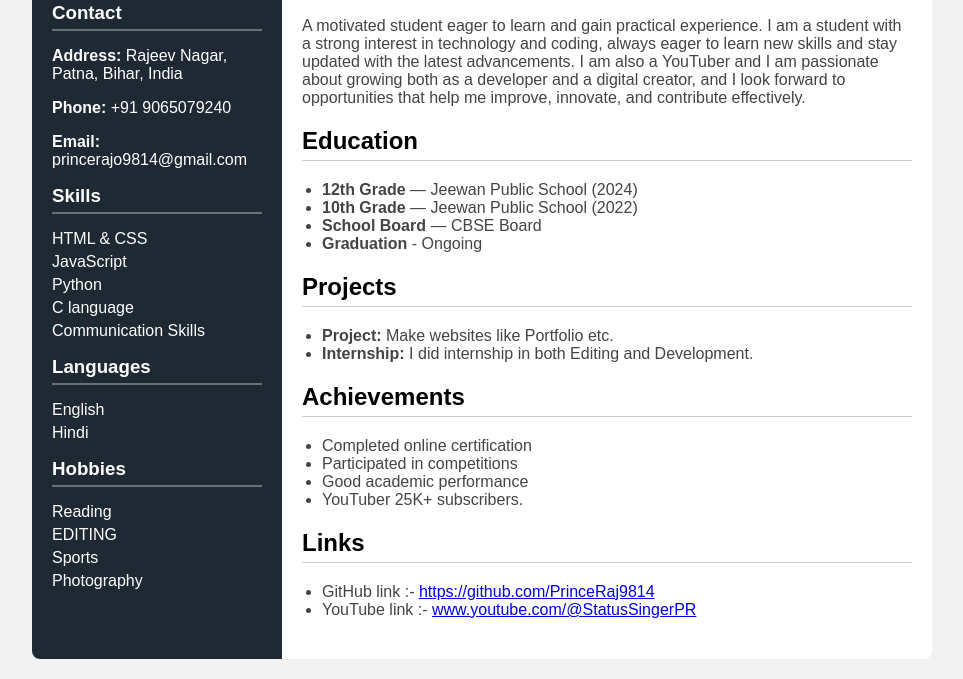
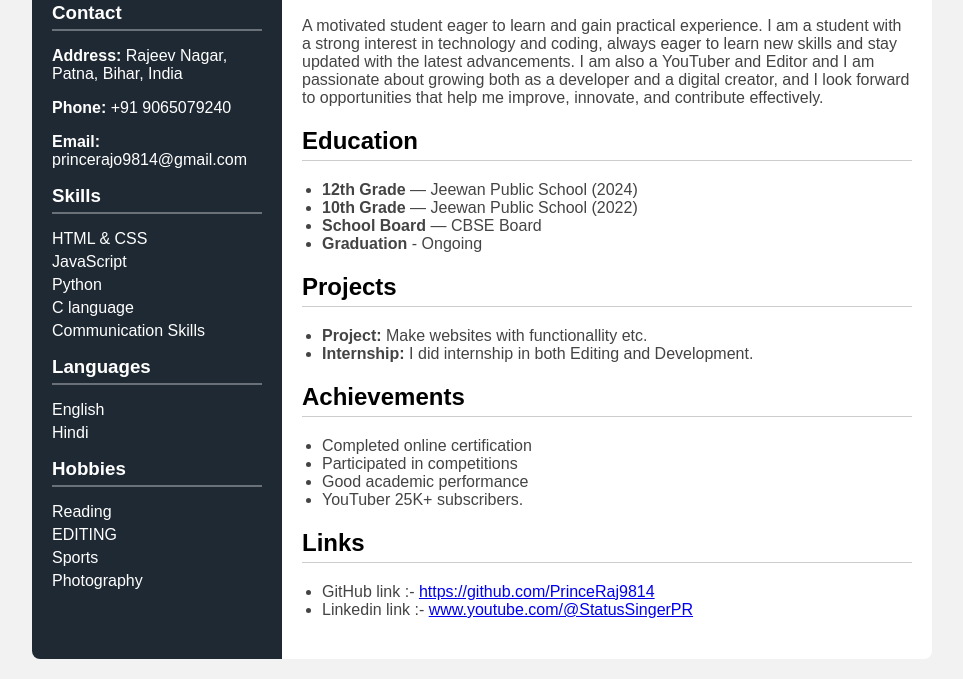
Before and after one commit to PrinceRaj9814/Resume, a plain HTML site: page index.html in a window 1280 px wide. Shown: the part 178-857 px from the top of the page, without its empty margins (158-1121 px from the left). Drawn offline with Linux system fonts and the light colour scheme.

Commit message:
Update profile and project descriptions in index.html

```diff
--- a/index.html
+++ b/index.html
@@ -136,7 +136,7 @@
             <p>
                 A motivated student eager to learn and gain practical experience.
                 I am a student with a strong interest in technology and coding, always eager to learn new skills and stay updated with the latest advancements.
-                I am also a YouTuber and I am passionate about growing both as a developer and a digital creator, and I look forward to opportunities that help me improve, innovate, and contribute effectively.
+                I am also a YouTuber and Editor and I am passionate about growing both as a developer and a digital creator, and I look forward to opportunities that help me improve, innovate, and contribute effectively.
             </p>
         </div>
 
@@ -153,7 +153,7 @@
         <div class="section">
             <h2>Projects</h2>
             <ul>
-                <li><strong>Project:</strong> Make websites like Portfolio etc.</li>
+                <li><strong>Project:</strong> Make websites with functionallity etc.</li>
                 <li><strong>Internship:</strong> I did internship in both Editing and Development.</li>
             </ul>
         </div>
@@ -172,7 +172,7 @@
             <h2>Links</h2>
             <ul>
                 <li> GitHub link :- <a href="https://github.com/PrinceRaj9814" target="_blank">https://github.com/PrinceRaj9814</a></li>
-                <li> YouTube link :- <a href="https://www.youtube.com/@StatusSingerPR" target="_blank">www.youtube.com/@StatusSingerPR</a></li>
+                <li> Linkedin link :- <a href="https://www.linkedin.com/in/princeraj9814/" target="_blank">www.youtube.com/@StatusSingerPR</a></li>
             </ul>
         </div>
     </div>
```
